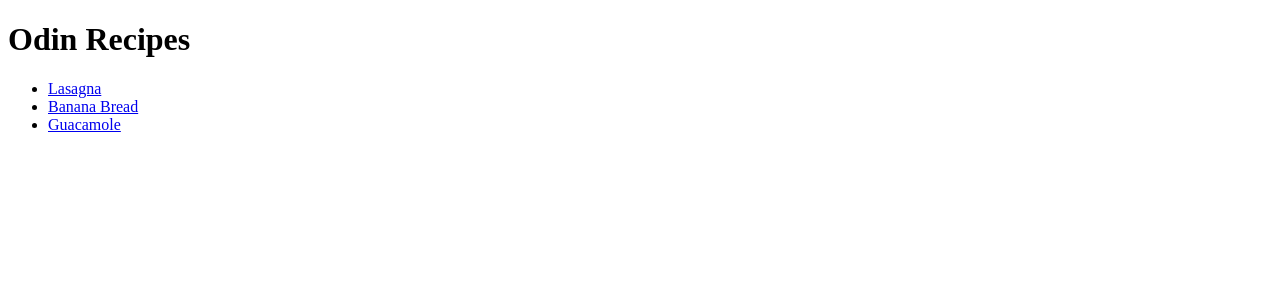
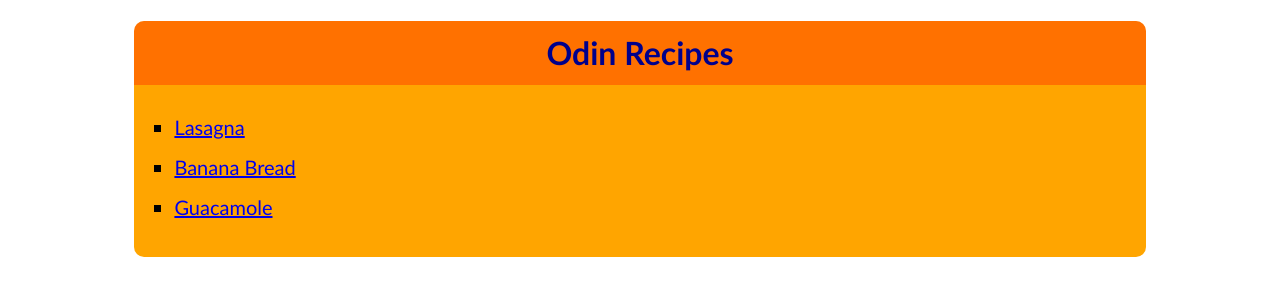
Before and after one commit to Natario/odin-recipes, a plain HTML site: page index.html in a window 1280 px wide. Drawn offline with Linux system fonts and the light colour scheme.

Commit message:
Add some styles

```diff
--- a/index.html
+++ b/index.html
@@ -4,13 +4,16 @@
     <meta charset="UTF-8">
     <meta name="viewport" content="width=device-width, initial-scale=1.0">
     <title>Odin Recipes</title>
+    <link rel="stylesheet" href="styles.css">
 </head>
 <body>
+    <div class="container">
         <h1>Odin Recipes</h1>
         <ul>
             <li><a href="recipes/lasagna.html">Lasagna</a></li>
             <li><a href="recipes/bananabread.html">Banana Bread</a></li>
             <li><a href="recipes/guacamole.html">Guacamole</a></li>
         </ul>
+    </div>
 </body>
 </html>
--- /dev/null
+++ b/styles.css
@@ -0,0 +1,25 @@
+* {
+    font-family: 'Gill Sans', 'Gill Sans MT', Calibri, 'Trebuchet MS', sans-serif;
+    line-height: 2em;
+}
+
+
+.container {
+    width: 80%;
+    background-color: orange;
+    margin: 0 auto;
+    border-radius: 10px;
+    padding-bottom: 10px;
+}
+
+h1 {
+    background-color: #ff000050;
+    border-radius: 10px 10px 0 0;
+    text-align: center;
+    color: darkblue;
+}
+
+ul {
+    list-style: square;
+    font-size: 20px;
+}
```
Also changed, not shown: 1 other file. Lines whose indentation alone changed are shown as unchanged.
